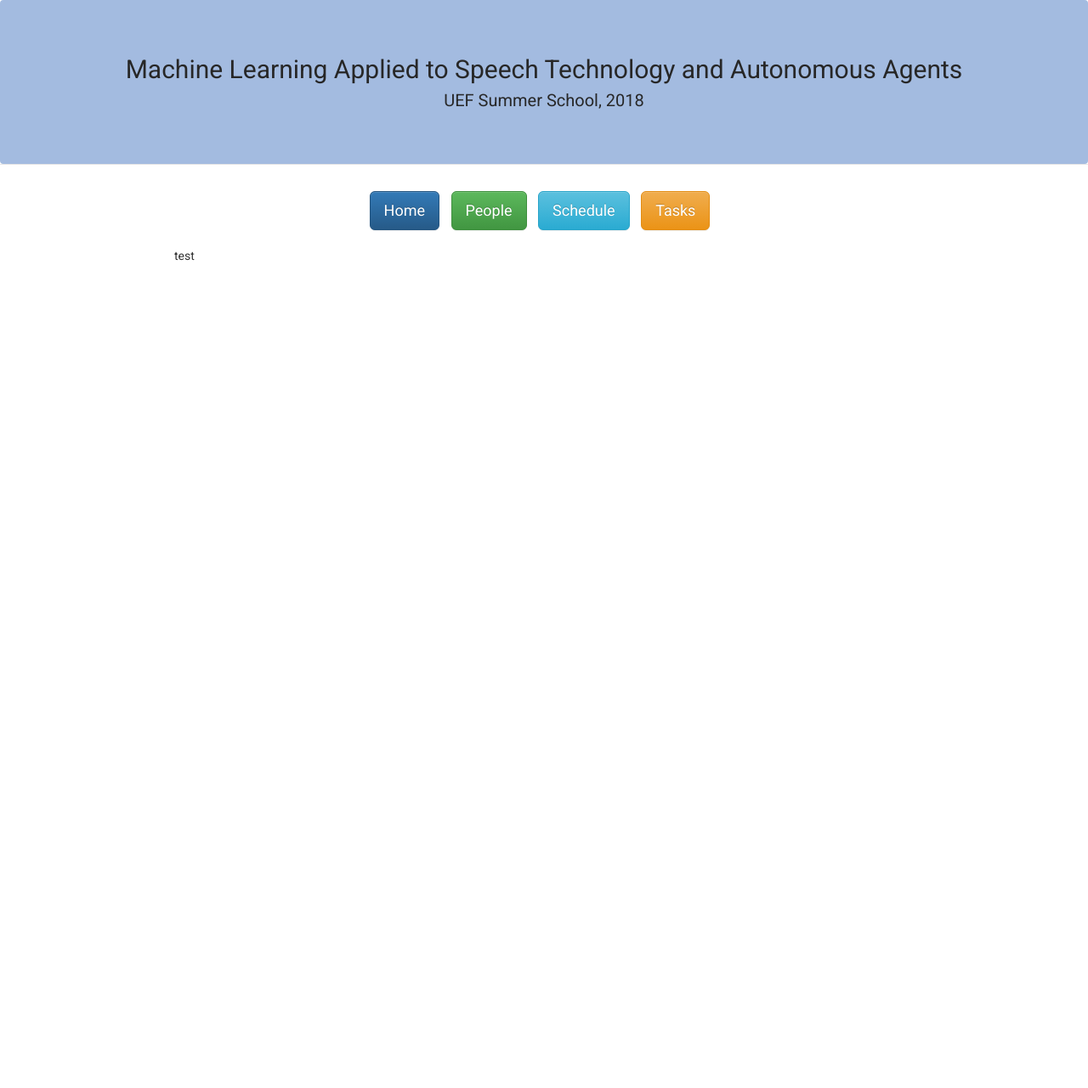
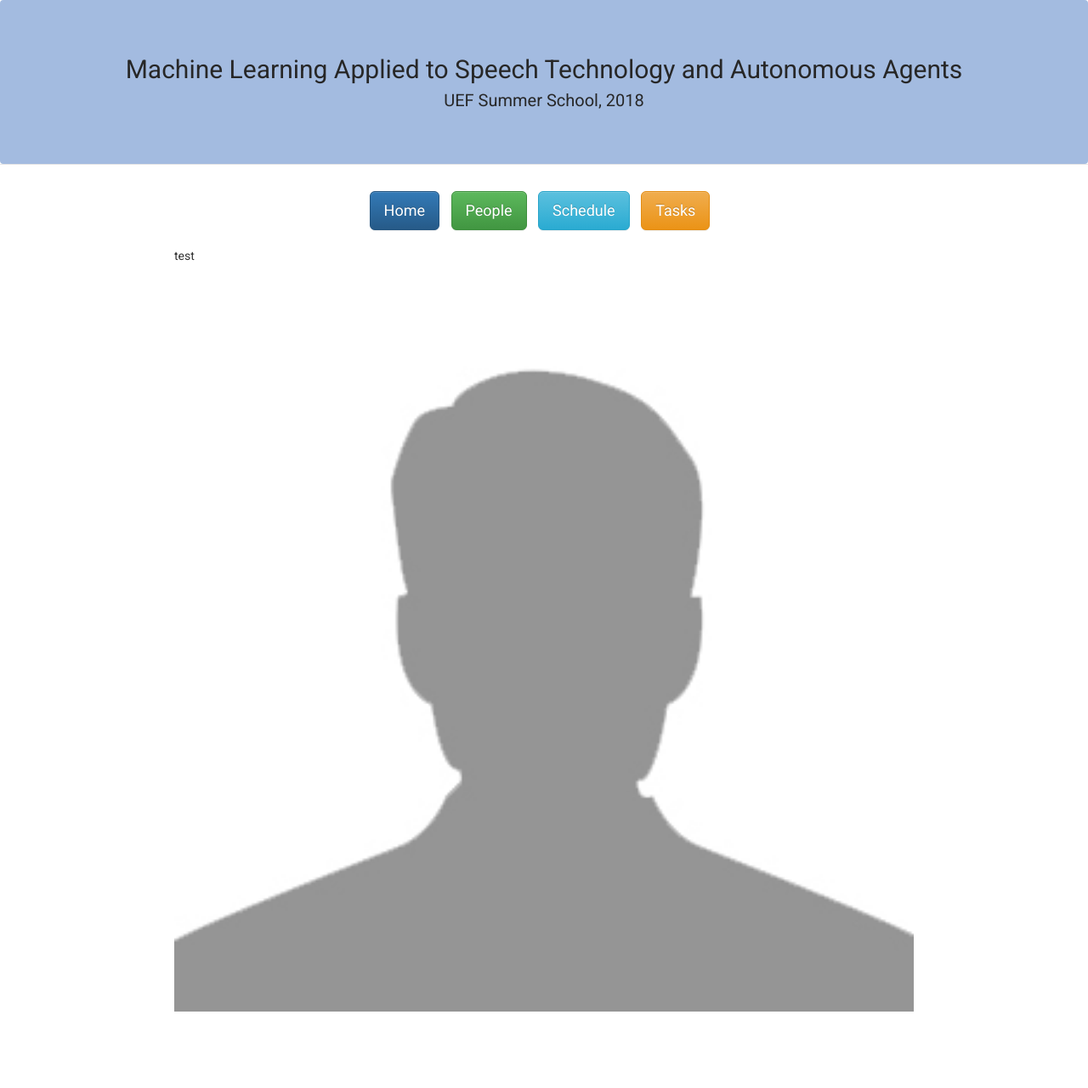
Before and after one commit to abrahamwoubie/Summer_School_RL, a Jekyll site: the page built from photos.md, in a window 1280 px wide. Shown: the whole page at 85% size. Built offline with Jekyll 4.4.1, drawn with Linux system fonts in a browser that asks for light colours; nearby versions of some CDN libraries; before the commit the page ends 900 px from its top, so only the background shows below that.

```diff
--- a/photos.md
+++ b/photos.md
@@ -7,4 +7,4 @@ title: Photos | UEF Summer School 2018
 
 test
 
-# ![](placeholder.jpg)
+![](photos/placeholder.jpg)
```
